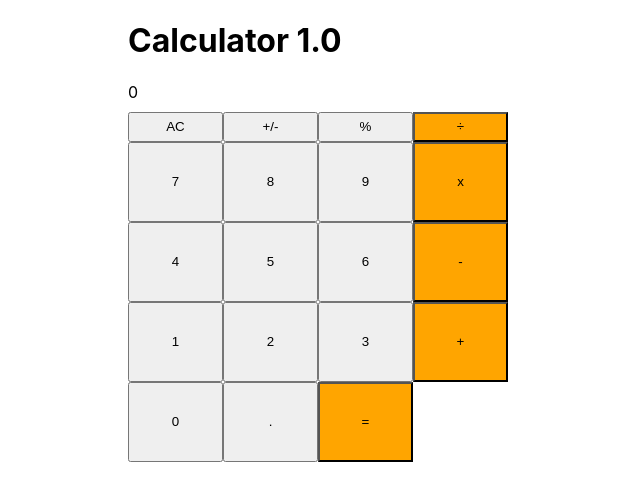
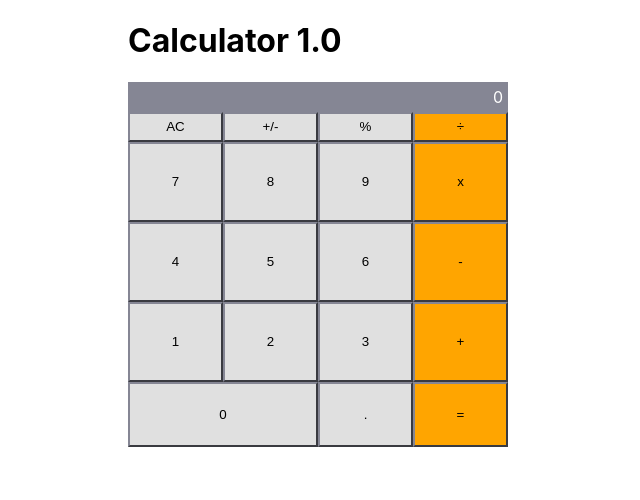
Before and after one commit to Ndaboom/math-magicians-v2, a React (Create React App) app: page / in a window 1280 px wide. Shown: the top 500 px of the page, without its empty margins (0-640 px from the left). Built offline with nearby package versions, Linux system fonts and the light colour scheme.

Commit message:
Touchpad UI retouched

```diff
--- a/src/App.css
+++ b/src/App.css
@@ -3,14 +3,8 @@ body {
   font-family: -apple-system, BlinkMacSystemFont, 'Segoe UI', 'Roboto', 'Oxygen',
     'Ubuntu', 'Cantarell', 'Fira Sans', 'Droid Sans', 'Helvetica Neue',
     sans-serif;
-  -webkit-font-smoothing: antialiased;
-  -moz-osx-font-smoothing: grayscale;
 }
 
-code {
-  font-family: source-code-pro, Menlo, Monaco, Consolas, 'Courier New',
-    monospace;
-}
 
 .main-container {
   width:80%;
@@ -21,15 +15,46 @@ code {
 .calculator {
   display: flex;
   flex-direction:column;
+  width: 380px;
+}
+
+.screen-container {
+  text-align: end;
+  background-color: #858694;
+  color: #FFFFFF;
+  padding: 5px;
 }
 
 .orange {
   background-color: orange;
 }
 
+.gray-color {
+  background-color: #E0E0E0;
+}
+
 .touch-pad {
   display: grid;
-  padding-top:10px;
+  padding-top:0.1px;
   grid-template-columns: repeat(4,95px);
-  grid-template-rows: minmax(30px,auto) repeat(5,80px);
+  grid-template-rows: minmax(30px,auto) repeat(3,80px);
 }
+
+button {
+  border-color: #858694;
+}
+
+.zero-btn {
+  width: 190px;
+  height: 65px;
+}
+
+.dot-btn {
+  width: 95px;
+  height: 65px;
+}
+
+.equal-btn {
+  width: 95px;
+  height: 65px;
+}
--- a/src/components/Calculator.js
+++ b/src/components/Calculator.js
@@ -16,29 +16,30 @@ class Calculator extends React.Component {
         <h1>{ this.props.name }</h1>
         <div className="screen-container">0</div>
         <div className="touch-pad">
-          <button type="button">AC</button>
-          <button type="button">+/-</button>
-          <button type="button">%</button>
+          <button className="gray-color" type="button">AC</button>
+          <button className="gray-color" type="button">+/-</button>
+          <button className="gray-color" type="button">%</button>
           <button className="orange" type="button">÷</button>
 
-          <button type="button">7</button>
-          <button type="button">8</button>
-          <button type="button">9</button>
+          <button className="gray-color" type="button">7</button>
+          <button className="gray-color" type="button">8</button>
+          <button className="gray-color" type="button">9</button>
           <button className="orange" type="button">x</button>
 
-          <button type="button">4</button>
-          <button type="button">5</button>
-          <button type="button">6</button>
+          <button className="gray-color" type="button">4</button>
+          <button className="gray-color" type="button">5</button>
+          <button className="gray-color" type="button">6</button>
           <button className="orange" type="button">-</button>
 
-          <button type="button">1</button>
-          <button type="button">2</button>
-          <button type="button">3</button>
+          <button className="gray-color" type="button">1</button>
+          <button className="gray-color" type="button">2</button>
+          <button className="gray-color" type="button">3</button>
           <button className="orange" type="button">+</button>
-
-          <button type="button">0</button>
-          <button type="button">.</button>
-          <button className="orange" type="button">=</button>
+        </div>
+        <div className="sub-touch-pad">
+          <button className="gray-color zero-btn" type="button">0</button>
+          <button className="gray-color dot-btn" type="button">.</button>
+          <button className="orange equal-btn" type="button">=</button>
         </div>
       </div>
     );
```
